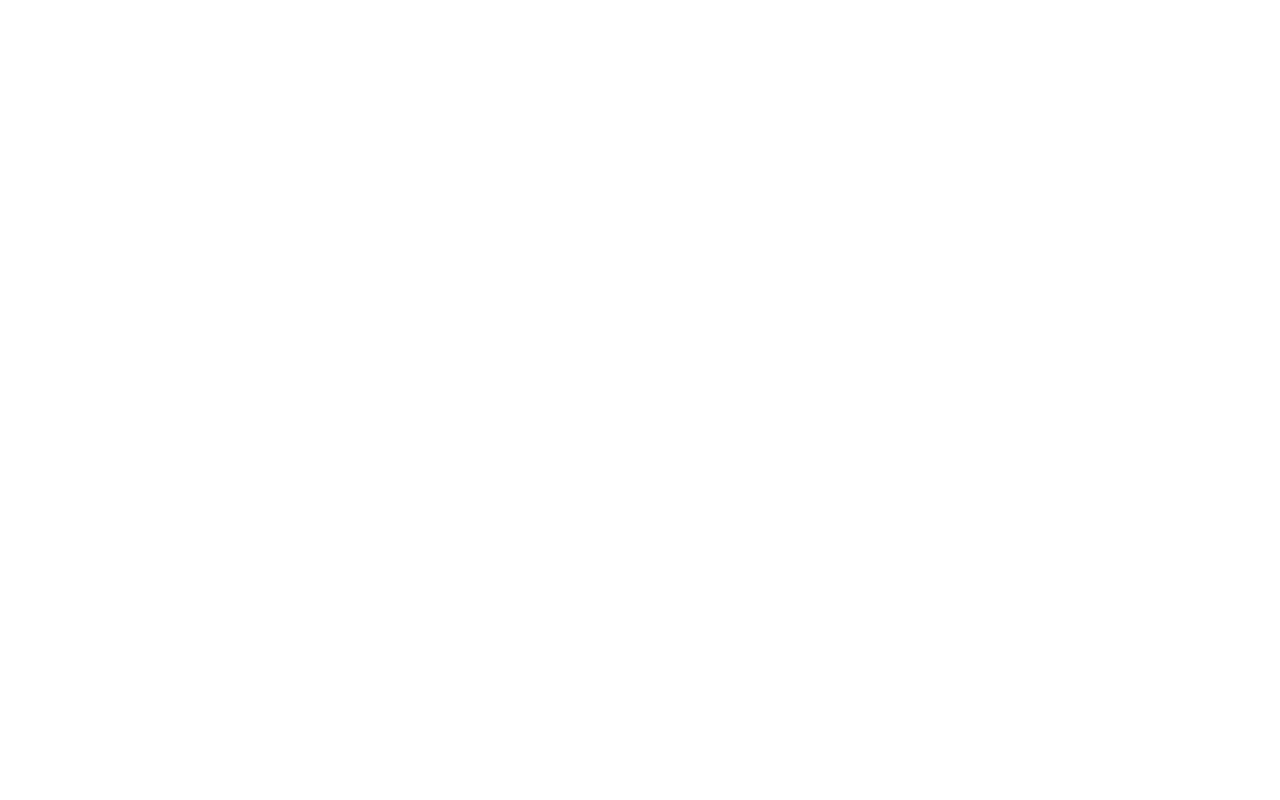
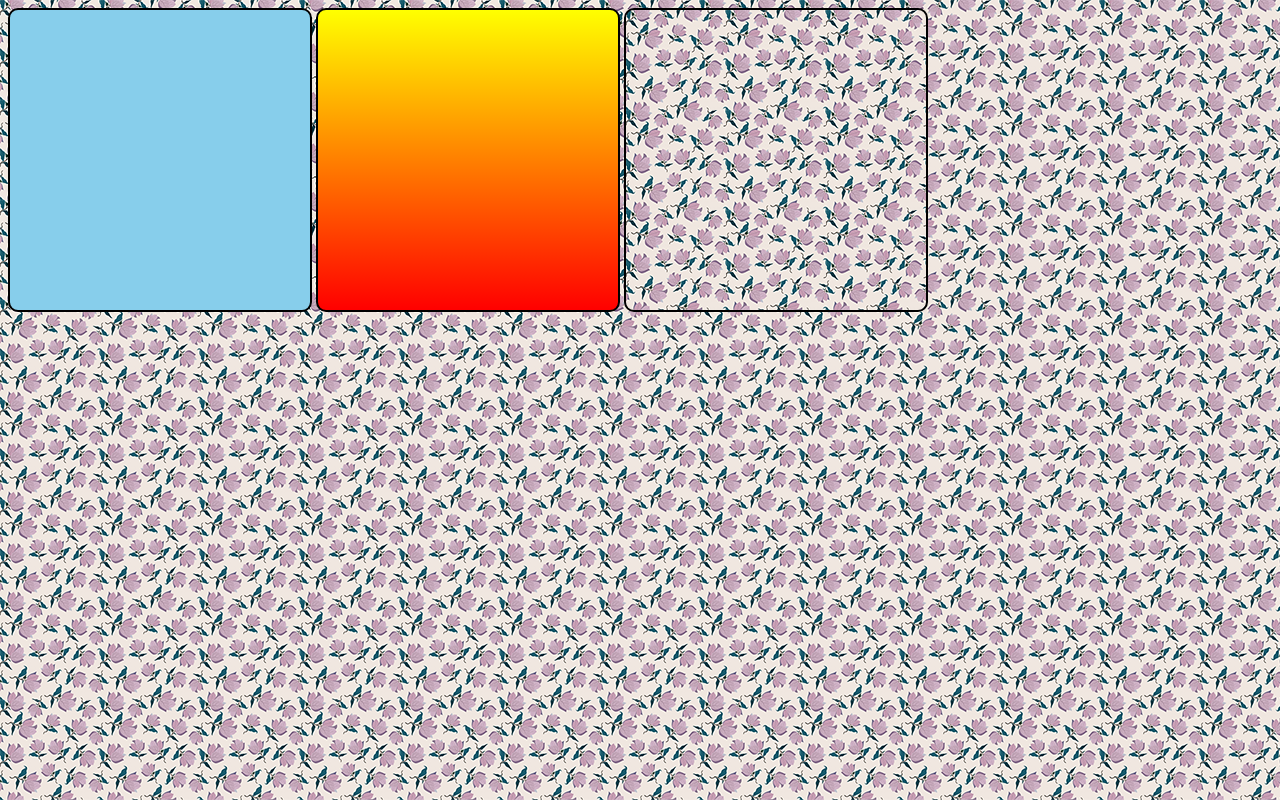
Before and after one commit to Freyr82/css-imgdefundo, a plain HTML site: page index.html in a window 1280 px wide. Drawn offline with Linux system fonts and the light colour scheme.

Commit message:
atualização da aula

```diff
--- a/index.html
+++ b/index.html
@@ -6,7 +6,44 @@
     <meta name="viewport" content="width=device-width, initial-scale=1.0">
     <title>Imagens de fundo</title>
 </head>
+<style>
+
+    body {
+        background-image: url(imagens/pattern003.png);
+    }
+
+    div.quadrado {
+        display: inline-block;
+        border: 2px solid black;
+        border-radius: 10px;
+        background-color: lightgray;
+        width: 300px;
+        height: 300px;
+    }
+
+    div#q1 {
+        background-color: skyblue;
+    }
+
+    div#q2{
+        background-image: linear-gradient(to bottom, yellow, red);
+    }
+
+    div#q3 {
+        background-image: url(imagens/pattern003.png);
+    }
+</style>
 <body>
+    <div class="quadrado" id="q1">
 
+    </div>
+
+    <div class="quadrado" id="q2">
+
+    </div>
+
+    <div class="quadrado" id="q3">
+
+    </div>
 </body>
 </html>
```
Also changed, not shown: fundo002.html (added, +12 -0 lines), imagens/pattern001.png (added), imagens/pattern002.png (added), imagens/pattern003.png (added), imagens/pattern004.png (added), imagens/target001.png (added), imagens/wallpaper001.jpg (added), imagens/wallpaper002.jpg (added), imagens/wallpaper003.jpg (added), imagens/wallpaper004.jpg (added), imagens/wallpaper005.jpg (added), imagens/wallpaper006.jpg (added).
